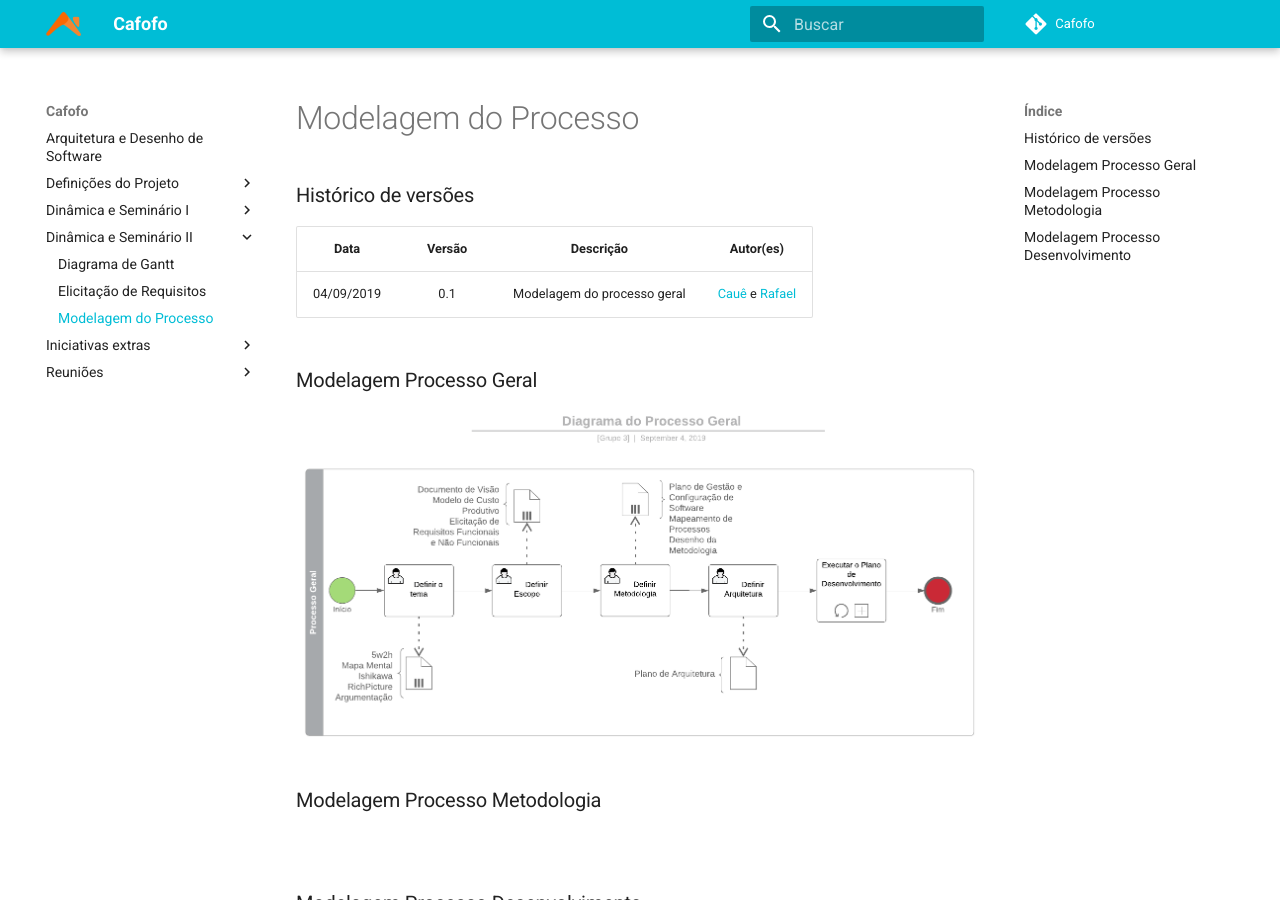
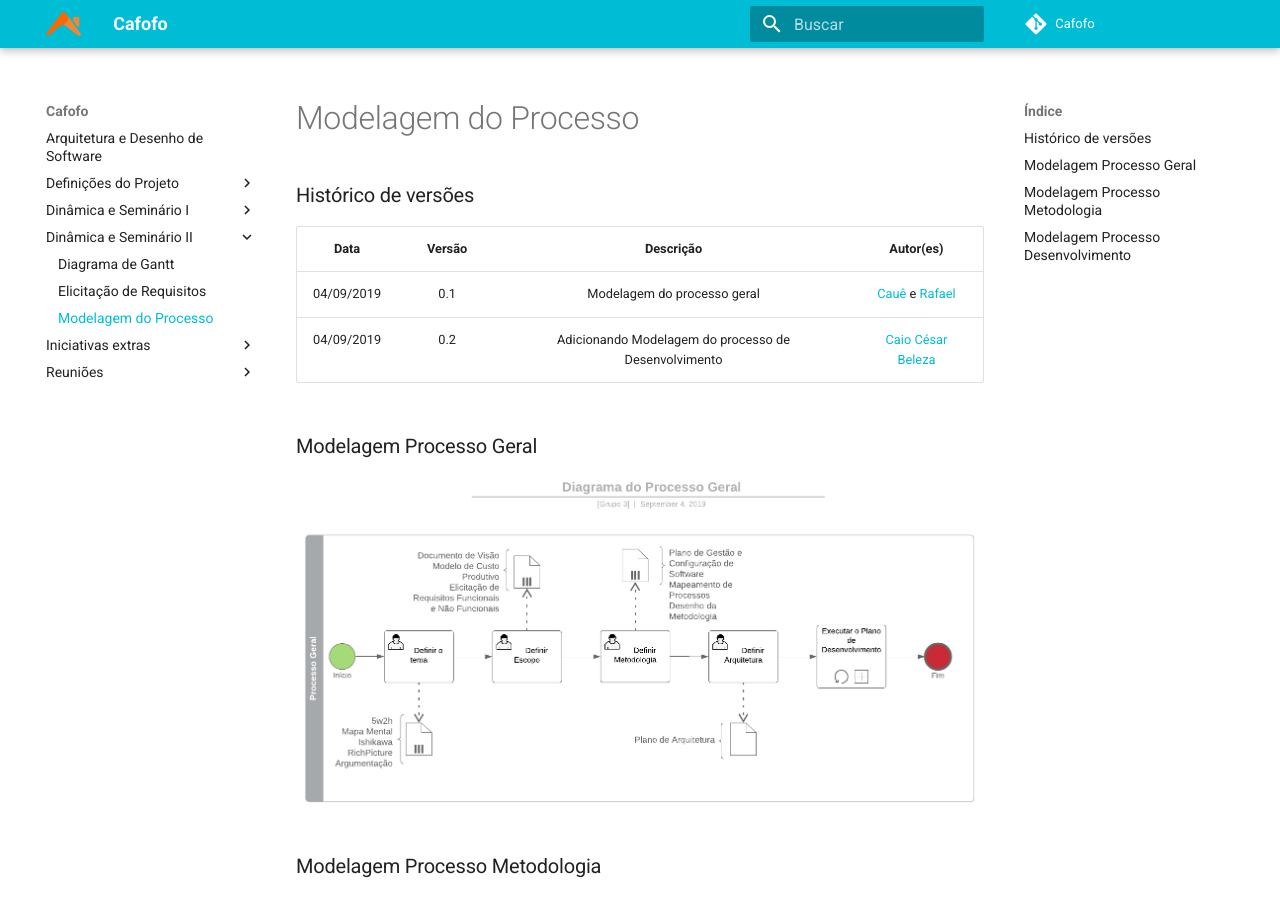
Before and after one commit to desenho-2019/Wiki, an MkDocs documentation site: the page built from docs/Dinâmica e Seminário II/Modelagem do Processo.md, in a window 1280 px wide and 900 px high. Built offline with MkDocs 1.6.1 and Material for MkDocs 9.7.7, drawn with Linux system fonts in a browser that asks for light colours.

Commit message:
Adicionando modelagem de processo de metodologia

```diff
--- a/docs/Dinâmica e Seminário II/Modelagem do Processo.md
+++ b/docs/Dinâmica e Seminário II/Modelagem do Processo.md
@@ -5,12 +5,13 @@
 |   Data   |  Versão  |        Descrição       |          Autor(es)          |
 |:--------:|:--------:|:----------------------:|:---------------------------:|
 |04/09/2019|0.1|Modelagem do processo geral|[Cauê](https://github.com/caue96) e [Rafael](https://github.com/rafaelbrg)|
+|04/09/2019|0.2|Adicionando Modelagem do processo de Desenvolvimento|[Caio César Beleza](https://github.com/Caiocbelexa)|
 
 ### Modelagem Processo Geral
 [![Processo Geral](img/Diagramas_Cafofo_Processo_Geral.png)](https://ibb.co/H778mdP)
 
 ### Modelagem Processo Metodologia
-[![]()]()
+[![Processo da metodologia](img/MapaMetodologia.png)]()
 
 ### Modelagem Processo Desenvolvimento
 [![]()]()
```
Also changed, not shown: docs/Dinâmica e Seminário II/img/MapaMetodologia.png (added).
